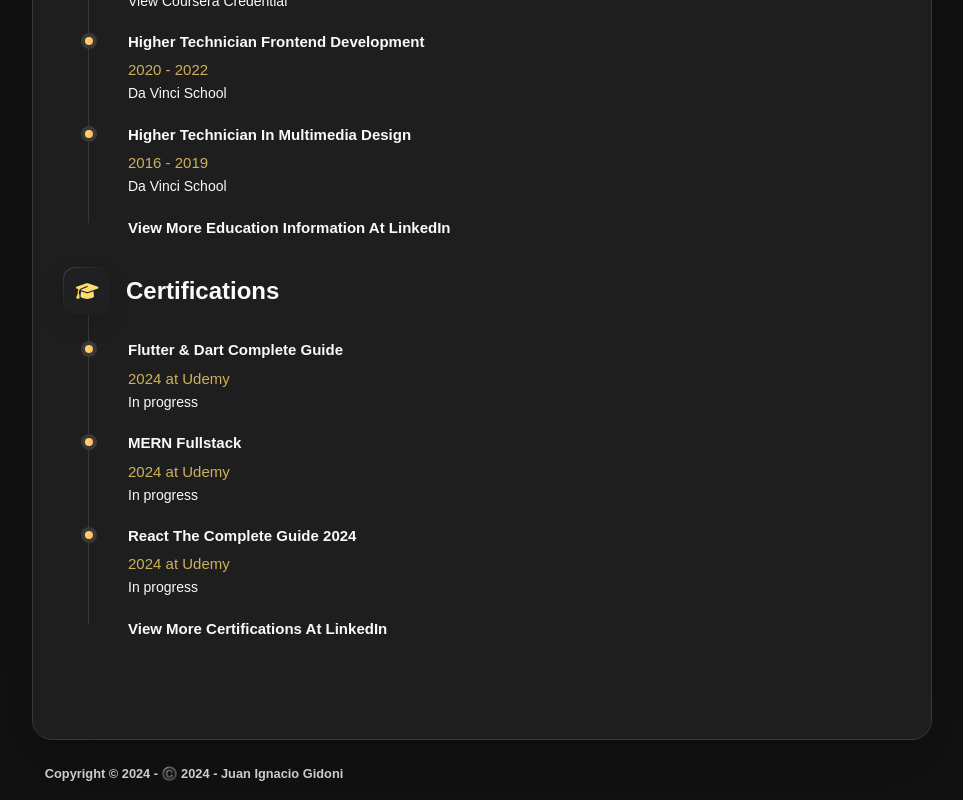
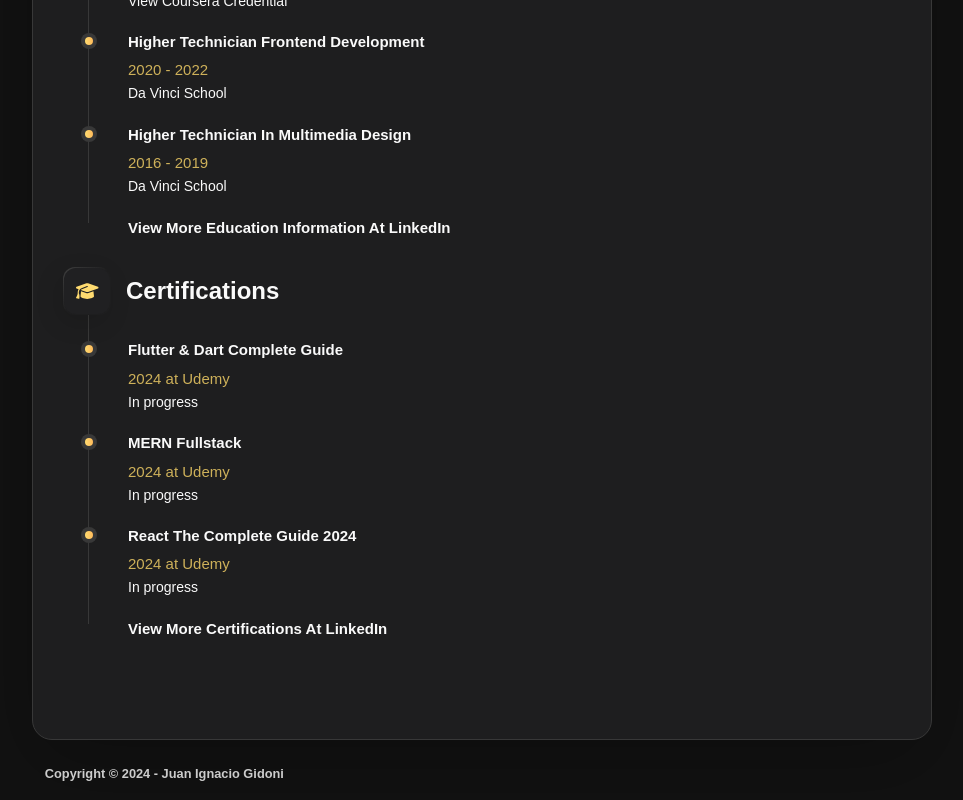
Before and after one commit to JuanGidoni/myweb, a React (Vite) app: page / in a window 1280 px wide. Shown: the part 1823-2623 px from the top of the page, without its empty margins (308-1271 px from the left). Built offline with nearby package versions, Linux system fonts and the light colour scheme.

Commit message:
Update App.tsx

```diff
--- a/src/App.tsx
+++ b/src/App.tsx
@@ -16,7 +16,7 @@ const App = () => {
             <Route path="/resume" element={<ResumePage />} />
             <Route path="*" element={<NotFoundPage />} />
           </Routes>
-          <Footer text="©️ 2024 - Juan Ignacio Gidoni" />
+          <Footer text="Juan Ignacio Gidoni" />
         </div>
       </Router>
     </main>
```
